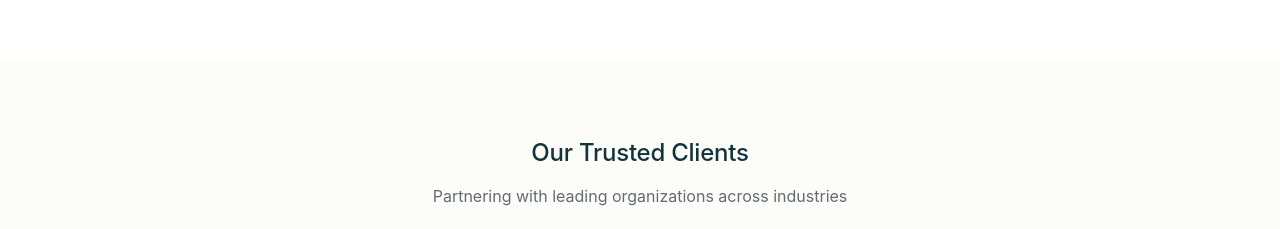
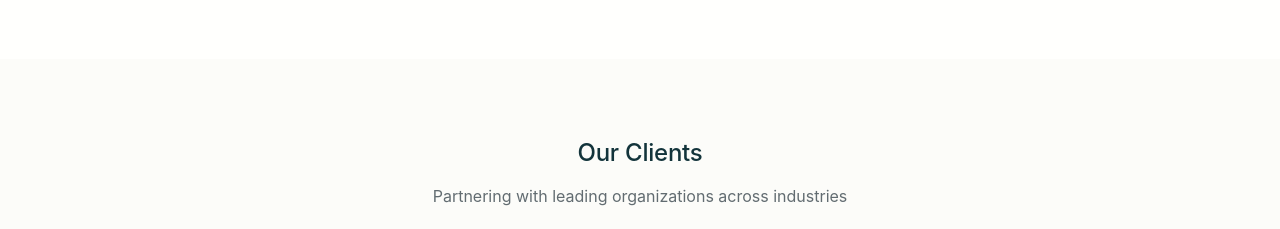
Before and after one commit to Vyse-Consultants/vyse.github.io, a plain HTML site: page index.html in a window 1280 px wide. Shown: the part 2340-2569 px from the top of the page. Drawn offline with Linux system fonts and the light colour scheme; a web font is replaced by a local one.

Commit message:
Update index.html

```diff
--- a/index.html
+++ b/index.html
@@ -258,7 +258,7 @@
     <section id="clients" class="clients">
         <div class="container">
             <div class="section__header">
-                <h2 class="section__title">Our Trusted Clients</h2>
+                <h2 class="section__title">Our Clients</h2>
                 <p class="section__subtitle">Partnering with leading organizations across industries</p>
             </div>
             <div class="clients__content">
```
